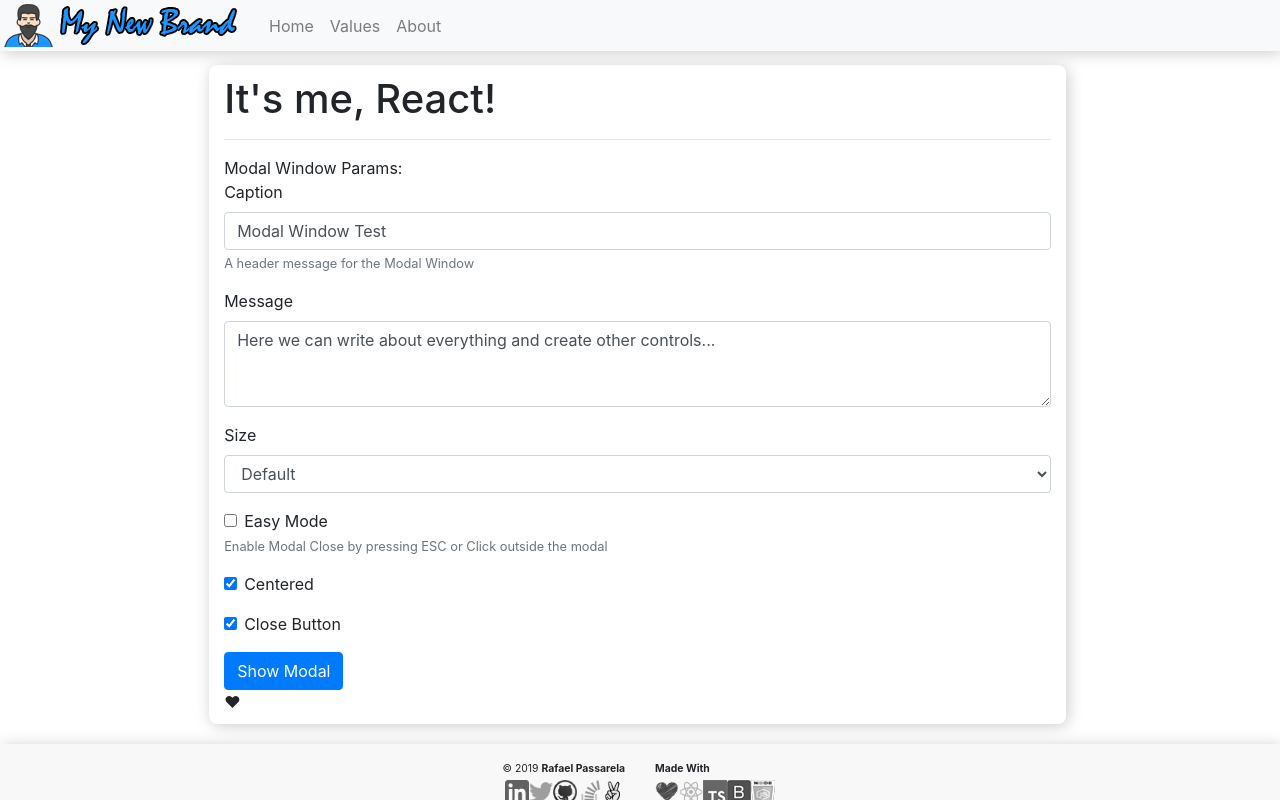
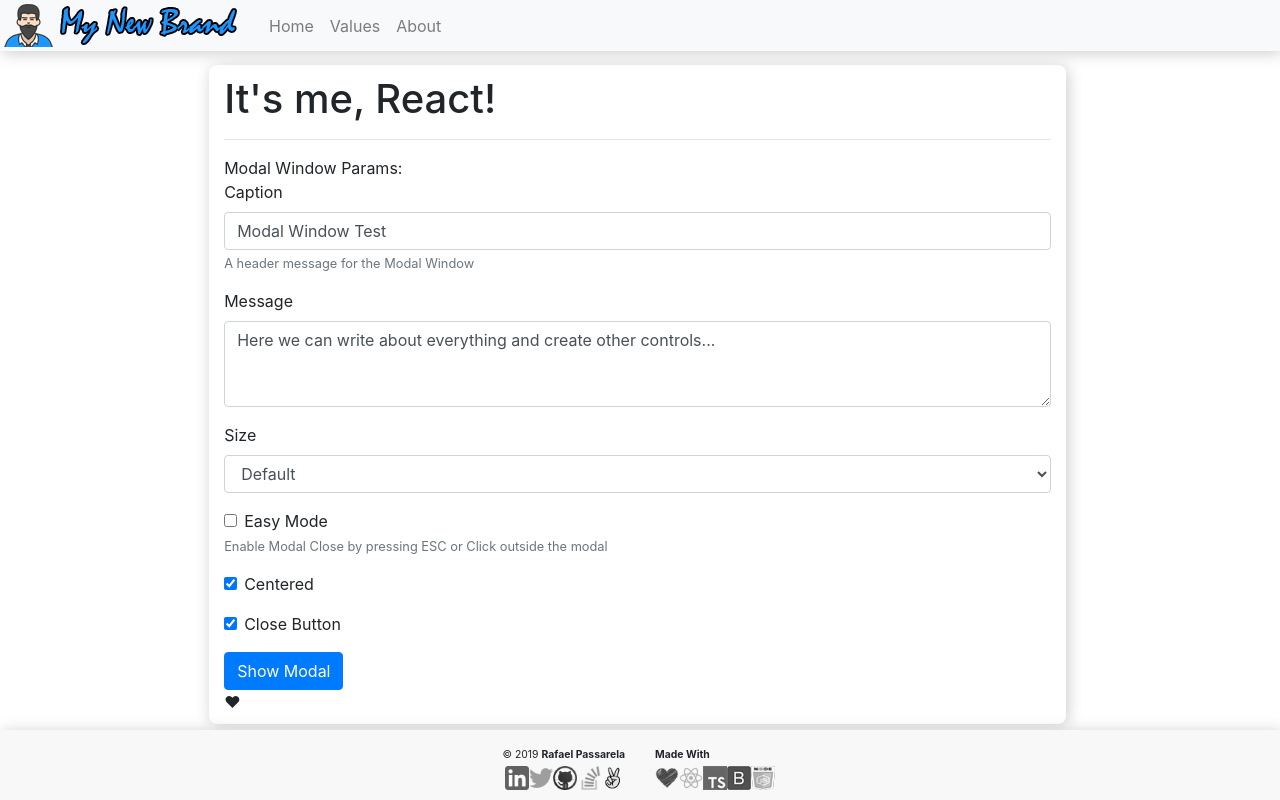
Before and after one commit to rafaelpassarela/empty_project_mysql_migrations, a React (Create React App) app in the folder frontend-react-web/: page /about in a window 1280 px wide. Built offline with nearby package versions, Linux system fonts and the light colour scheme.

Commit message:
Footer align at bottom

```diff
--- a/frontend-react-web/src/App.tsx
+++ b/frontend-react-web/src/App.tsx
@@ -25,7 +25,6 @@ class App extends React.Component {
 
 	public render() {
 
-		// console.log("App.ts LOG test");
 		// InitHistory();
 
 		return (
--- a/frontend-react-web/src/inc/App.css
+++ b/frontend-react-web/src/inc/App.css
@@ -22,6 +22,7 @@
 	position: fixed;
 	left: 0;
 	right: 0;
+	bottom: 0;
 }
 
 .footerLinksLeft {
```
Also changed, not shown: frontend-react-web/public/index.html (indentation only).
